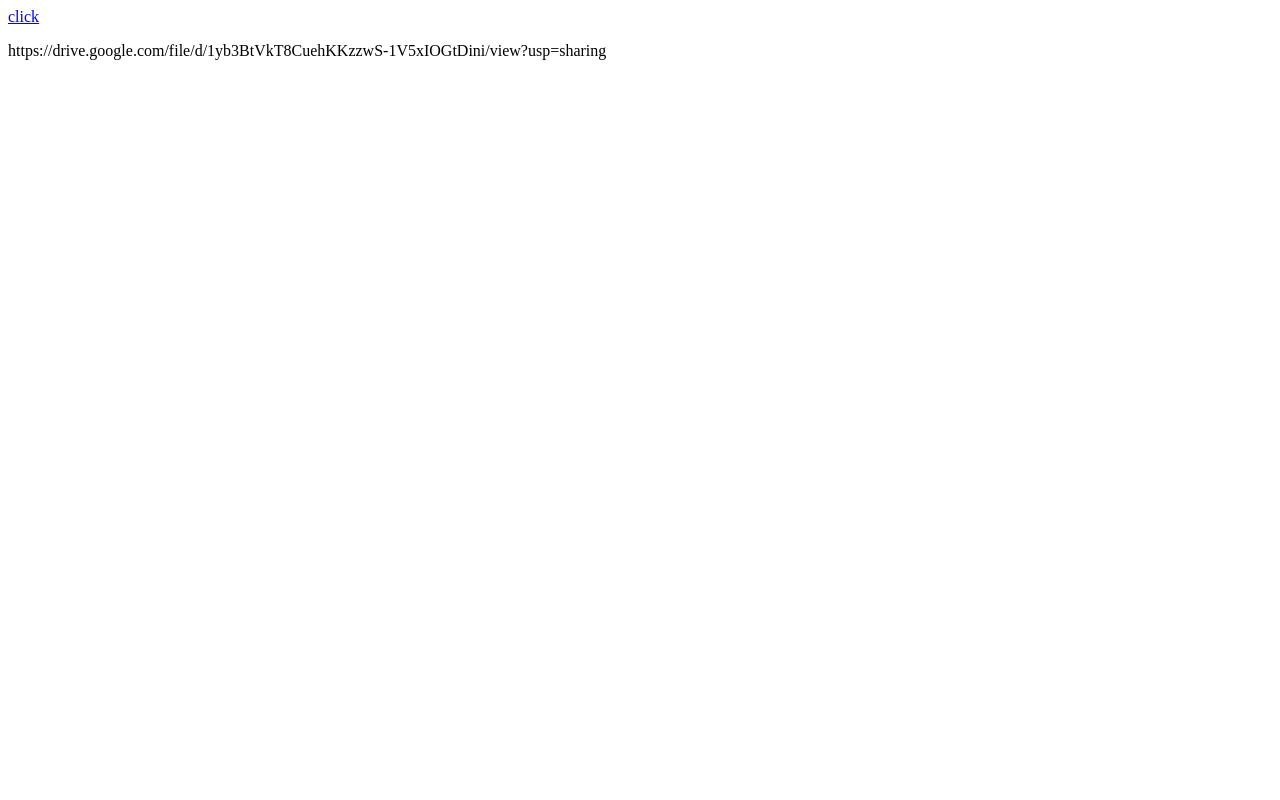
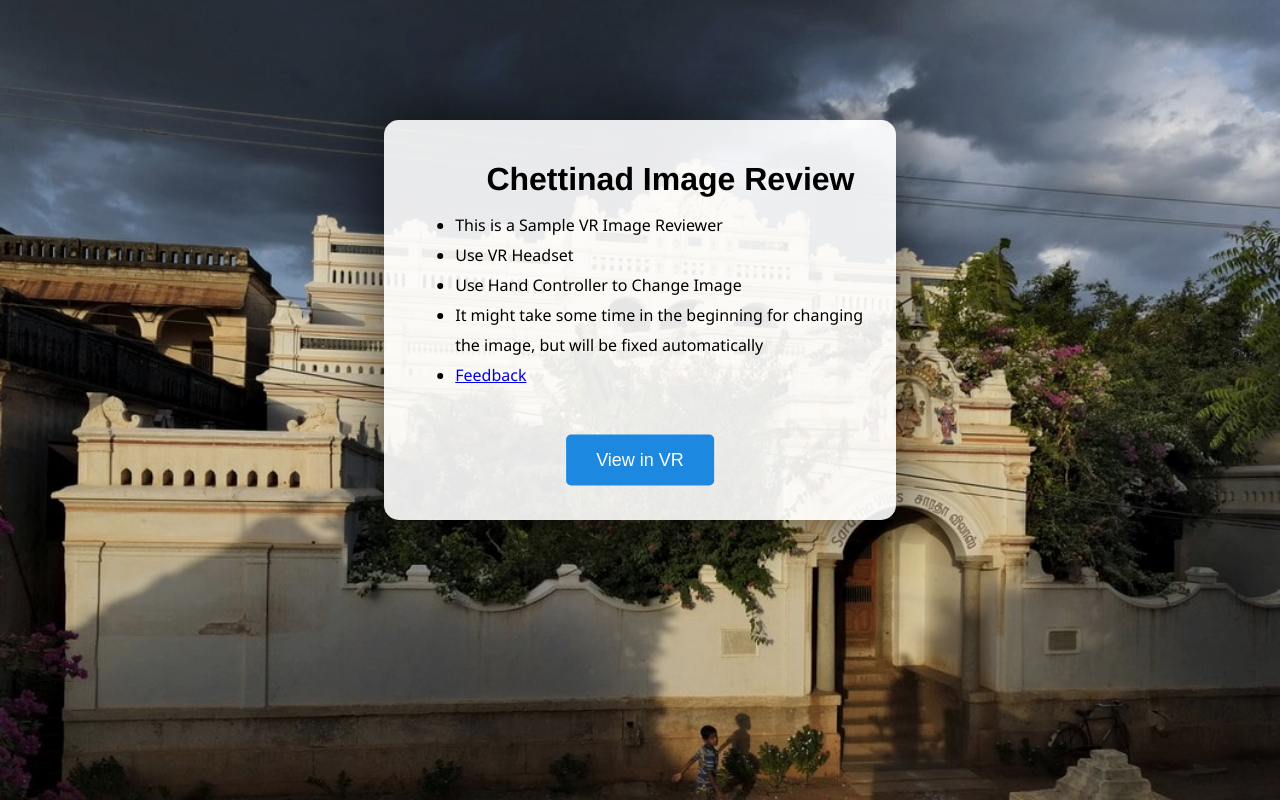
Before and after one commit to Zzz1750/ICSSR-VR, a plain HTML site: page index.html in a window 1280 px wide. Drawn offline with Linux system fonts and the light colour scheme.

Commit message:
review done

```diff
--- a/index.html
+++ b/index.html
@@ -3,10 +3,133 @@
 <head>
   <meta charset="UTF-8">
   <meta name="viewport" content="width=device-width, initial-scale=1.0">
-  <title>Document</title>
+  <title>Chettinad Image Review</title>
+  <script src="https://aframe.io/releases/1.4.1/aframe.min.js"></script>
+  <style>
+    body {
+      margin: 0;
+      overflow: hidden;
+      background-color: black;
+    }
+    #scene_id {
+      display: none;
+    }
+    #view_vr {
+      position: absolute;
+      top: 85%;
+      left: 50%;
+      transform: translate(-50%, -50%);
+      padding: 15px 30px;
+      font-size: 18px;
+      background-color: #1c88e0;
+      border: none;
+      color: white;
+      cursor: pointer;
+      border-radius: 5px;
+    }
+    #review_heading{
+      color: black;
+      position: absolute;
+      top: 5%;
+      left: 20%;
+      transform: translate(-50%,-50);
+      font-family:'Franklin Gothic Medium', 'Arial Narrow', Arial, sans-serif ;
+    }
+    #description{
+      color: black;
+      position: absolute;
+      top: 41%;
+      left: 50%;
+      width: 80%;
+      transform: translate(-50%,-50%);
+      font-family:'Segoe UI', Tahoma, Geneva, Verdana, sans-serif;
+      line-height: 30px;
+    }
+    #back{
+      position: fixed;
+      height: 100%;
+      width: 100%;
+      top: 0;
+      left: 0;
+      object-fit: cover;
+      opacity: 0.9;
+    }
+    #formm{
+      position: absolute;
+      top: 40%;
+      left: 50%;
+      transform: translate(-50%,-50%);
+      height: 50%;
+      width: 40%;
+      background-color: rgba(255, 255, 255, 0.9);
+      border-radius: 15px;
+      box-shadow: 0 0 50px 10px rgba(0, 0, 0, 0.5);
+    }
+  </style>
+  <script>
+    let imageIndex = 1;
+
+    function changeImage() {
+      imageIndex = (imageIndex % 10) + 1;
+      const newImage = `${imageIndex}.JPG`;
+      document.querySelector('#sphere').setAttribute('material', 'src', newImage);
+    }
+
+    function enterVR() {
+      document.getElementById('view_vr').style.display = 'none';
+      const scene = document.getElementById('scene_id');
+      scene.style.display = 'block';
+      scene.enterVR();
+    }
+  </script>
 </head>
 <body>
-  <a href="https://drive.google.com/file/d/1BjhSEJtuS_BqDJgh7QBSfvs1eCi41keE/view?usp=sharing">click</a>
-  <p>https://drive.google.com/file/d/1yb3BtVkT8CuehKKzzwS-1V5xIOGtDini/view?usp=sharing</p>
+  <div id="page1">
+    <img src="./background_image.jpg" alt="" id="back">
+    <div id="formm">
+      <h1 id="review_heading">Chettinad Image Review</h1>
+      <ul id="description">
+        <li>This is a Sample VR Image Reviewer</li>
+        <li>Use VR Headset</li>
+        <li>Use Hand Controller to Change Image</li>
+        <li>It might take some time in the beginning for changing the image, but will be fixed automatically</li>
+        <li>
+          <a href="https://mail.google.com/mail/?view=cm&fs=1&to=example@example.com&su=Subject&body=Body%20Text" target="_blank">Feedback</a>
+        </li>
+      </ul>
+      <button id="view_vr" onclick="enterVR()">View in VR</button>
+    </div>
+
+  </div>
+
+  <a-scene id="scene_id">
+    <a-entity
+      id="sphere"
+      geometry="primitive: sphere; radius: 10"
+      material="src: 1.JPG; side: back; shader: flat"
+      scale="-1 1 1">
+    </a-entity>
+
+    <a-entity camera look-controls wasd-controls>
+    </a-entity>
+
+    <a-entity
+      id="right-controller"
+      laser-controls="hand: right"
+      raycaster="objects: .clickable"
+      line="color: #FF0000; opacity: 0.5">
+    </a-entity>
+
+    <a-box
+      class="clickable"
+      position="0 0 -5"
+      depth="0.1" width="1" height="0.5"
+      color="#4CC3D9"
+      event-set__click="scale: 1.2 1.2 1.2; color: #3e9e8f"
+      event-set__clickend="scale: 1 1 1; color: #4CC3D9"
+      onclick="changeImage()">
+      <a-text value="Change Image" position="0 0 0.1" align="center" color="#FFFFFF" width="3"></a-text>
+    </a-box>
+  </a-scene>
 </body>
 </html>
```
Also changed, not shown: take.html (deleted, +0 -49 lines), background_image.jpg (added).
